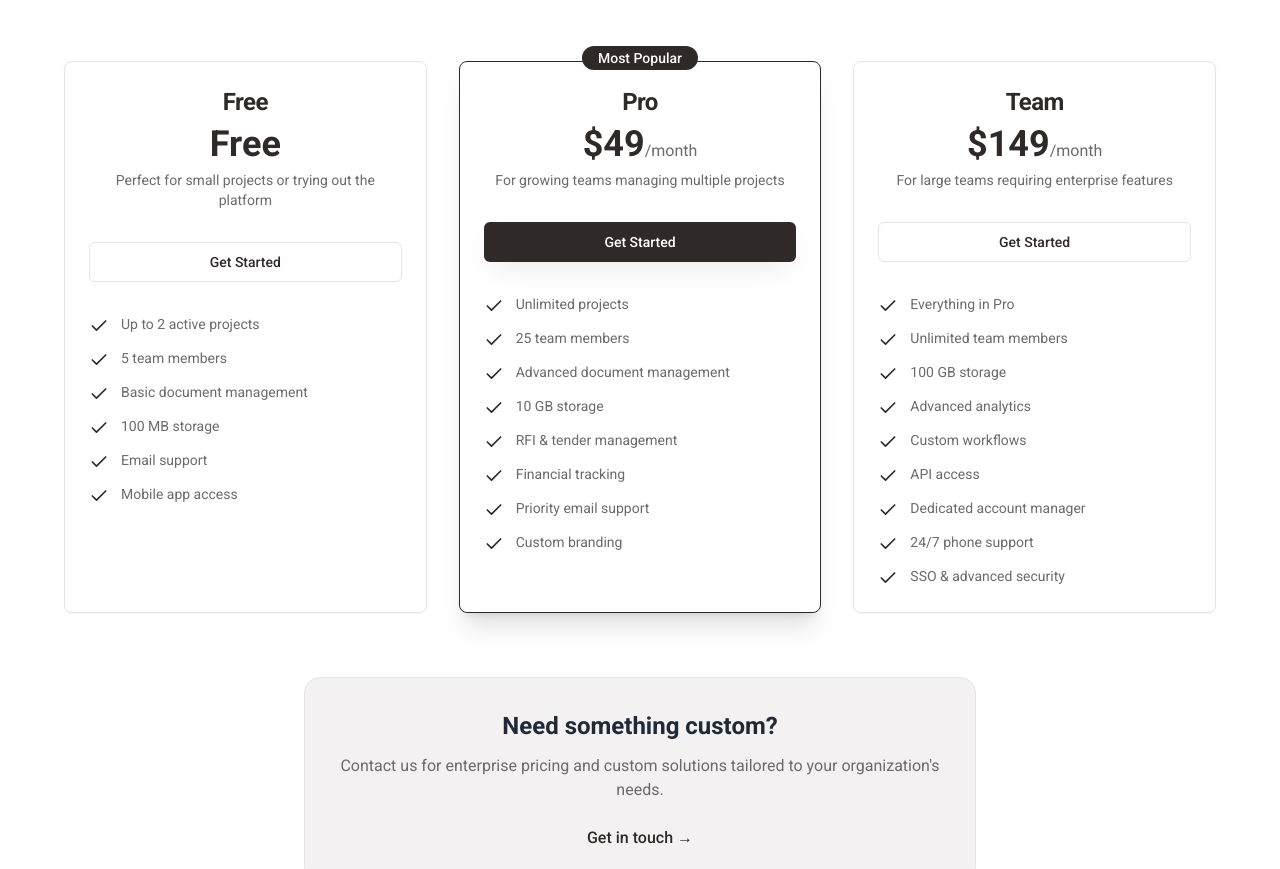
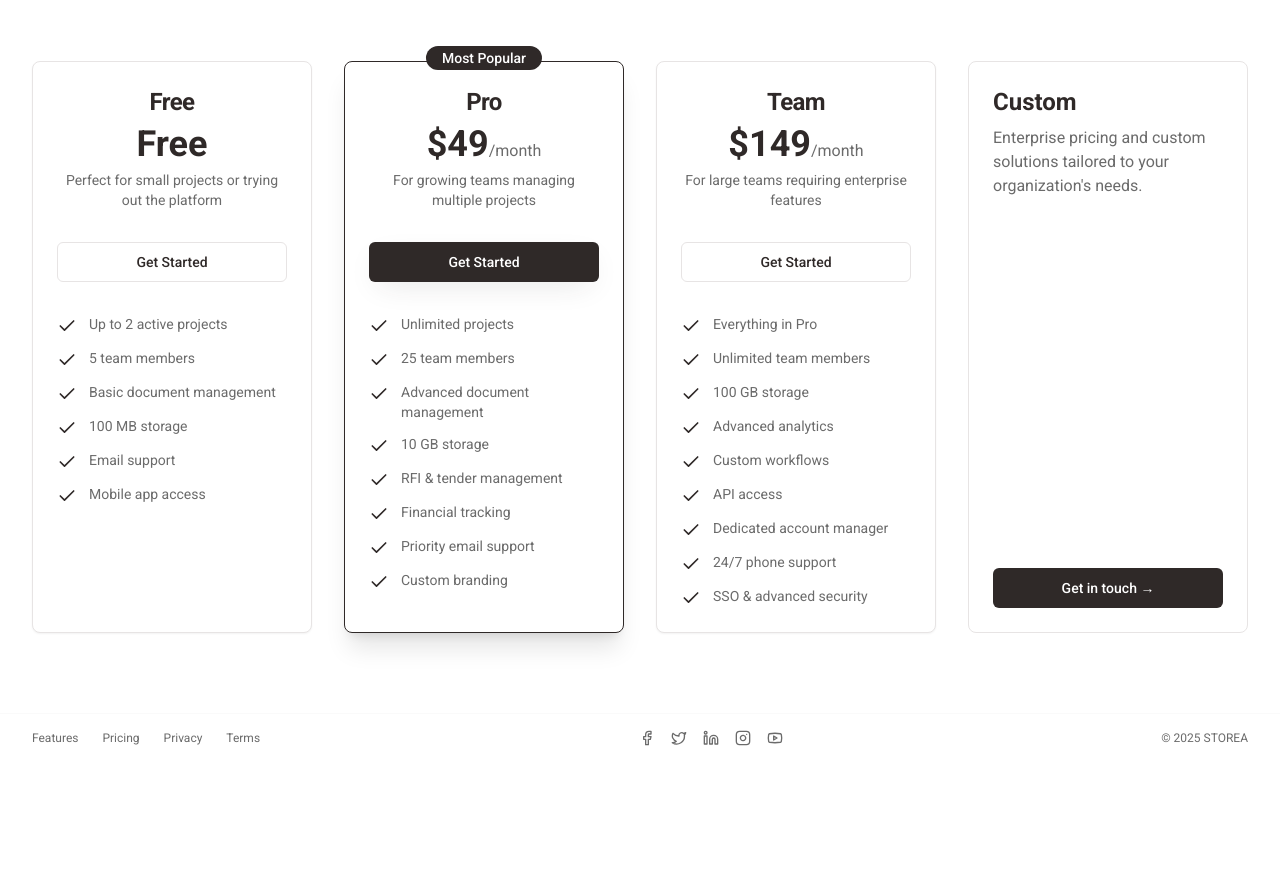
Before and after one commit to SnitzyG/storea-basic-3a9e4a58, a React (Vite) app: page /pricing in a window 1280 px wide. Shown: the part 260-1129 px from the top of the page. After the commit the page ends 1022 px from the top, so only its background shows below. Built offline with nearby package versions, Linux system fonts and the light colour scheme.

Commit message:
Move custom pricing to the right
Move the "Need something custom?" section to the right of the pricing plans and style it to match the `PricingCard` component. This involves updating the grid layout to accommodate four columns and applying consistent styling.

```diff
--- a/src/pages/public/Pricing.tsx
+++ b/src/pages/public/Pricing.tsx
@@ -69,20 +69,22 @@ const Pricing = () => {
           </p>
         </div>
 
-        <div className="grid grid-cols-1 md:grid-cols-3 gap-8 max-w-6xl mx-auto mb-16">
+        <div className="grid grid-cols-1 md:grid-cols-2 lg:grid-cols-4 gap-8 max-w-7xl mx-auto">
           {plans.map((plan, index) => (
             <PricingCard key={index} {...plan} />
           ))}
-        </div>
 
-        <div className="max-w-2xl mx-auto text-center bg-muted/50 rounded-2xl p-8 border border-border">
-          <h3 className="text-2xl font-semibold mb-3 text-gray-800">Need something custom?</h3>
-          <p className="text-muted-foreground mb-6">
-            Contact us for enterprise pricing and custom solutions tailored to your organization's needs.
-          </p>
-          <a href="/contact" className="text-primary hover:underline font-medium">
-            Get in touch →
-          </a>
+          <div className="border-border hover:shadow-elegant transition-all duration-300 rounded-lg border bg-card p-6 flex flex-col">
+            <div className="flex-1">
+              <h3 className="text-2xl font-bold mb-2 text-foreground">Custom</h3>
+              <p className="text-muted-foreground mb-6">
+                Enterprise pricing and custom solutions tailored to your organization's needs.
+              </p>
+            </div>
+            <a href="/contact" className="inline-flex items-center justify-center rounded-md text-sm font-medium ring-offset-background transition-colors focus-visible:outline-none focus-visible:ring-2 focus-visible:ring-ring focus-visible:ring-offset-2 disabled:pointer-events-none disabled:opacity-50 bg-primary text-primary-foreground hover:bg-primary/90 h-10 px-4 py-2 w-full">
+              Get in touch →
+            </a>
+          </div>
         </div>
       </div>
     </PublicLayout>
```
